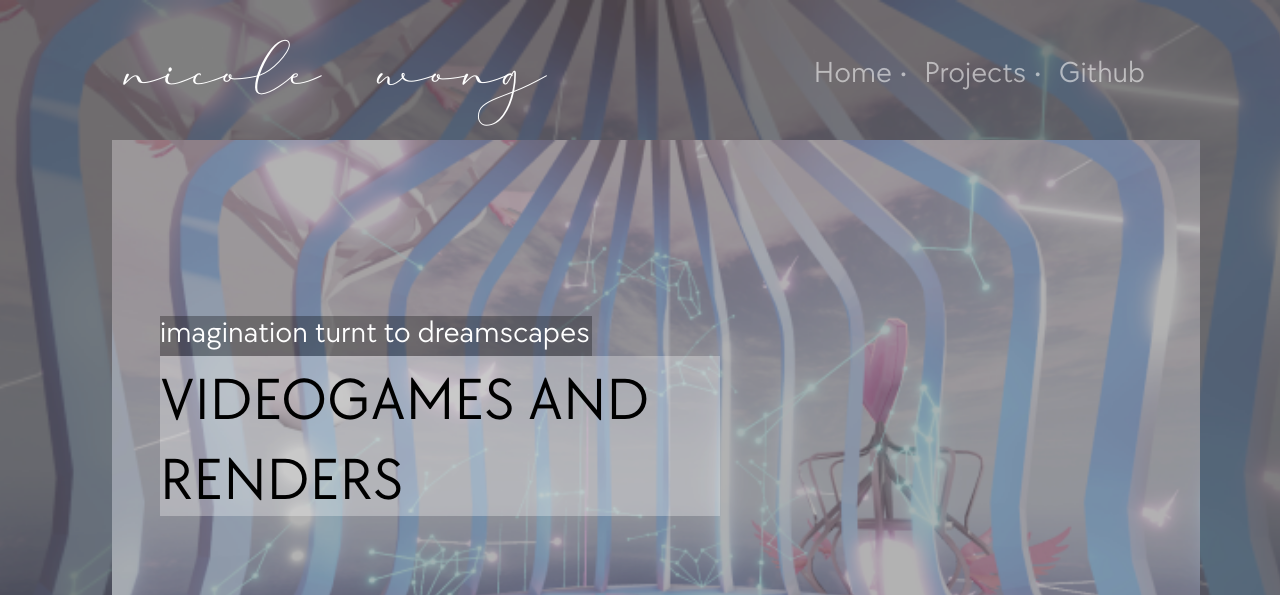
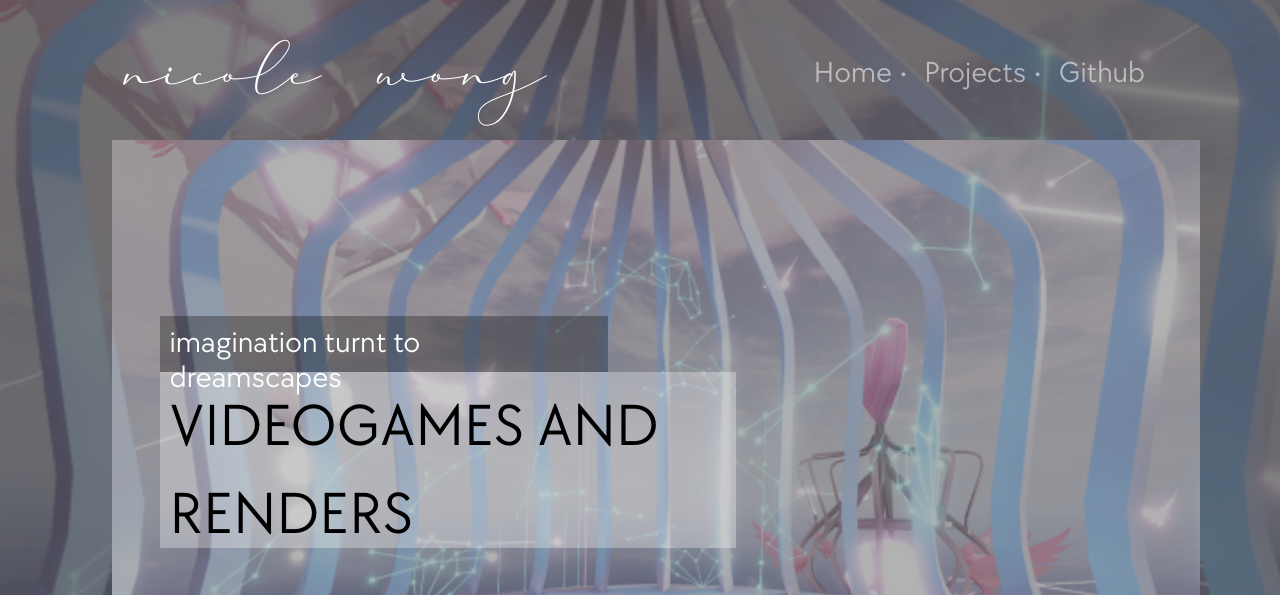
Before and after one commit to nicolew0410/portfolio, a plain HTML site: page index.html in a window 1280 px wide. Shown: the top 595 px of the page. Drawn offline with nearby package versions, Linux system fonts and the light colour scheme; grey boxes are pictures that could not be loaded.

Commit message:
padding change

```diff
--- a/style.css
+++ b/style.css
@@ -42,24 +42,26 @@ z-index: -1;
  	background-color:rgba(0,0,0, 0.3);
 	margin-top:20vh;
 	margin-left:20vh;
- 	height:5vh;
-  	width:54vh;
+ 	height:7vh;
+  width:56vh;
+  padding: 1.2vh;
 }
 .heading2{
  	background-color:rgba(255,255,255, 0.3);
 	margin-top:0vh;
 	margin-left:20vh;
- 	height:10vh;
-  	width:70vh;
+ 	height:11vh;
+  width:72vh;
+  padding: 1.2vh;
 }
 .subject{
 	background-color:rgba(255,255,255, 0.1);
 	margin-top:-58vh;
 	margin-left:85vh;
  	height:60vh;
-  	width:80vh;
-  	position:absolute;
-  	filter:brightness(0.9);
+  width:80vh;
+  position:absolute;
+  filter:brightness(0.9);
 }
 .arrow{
 	width: 6%;
```
